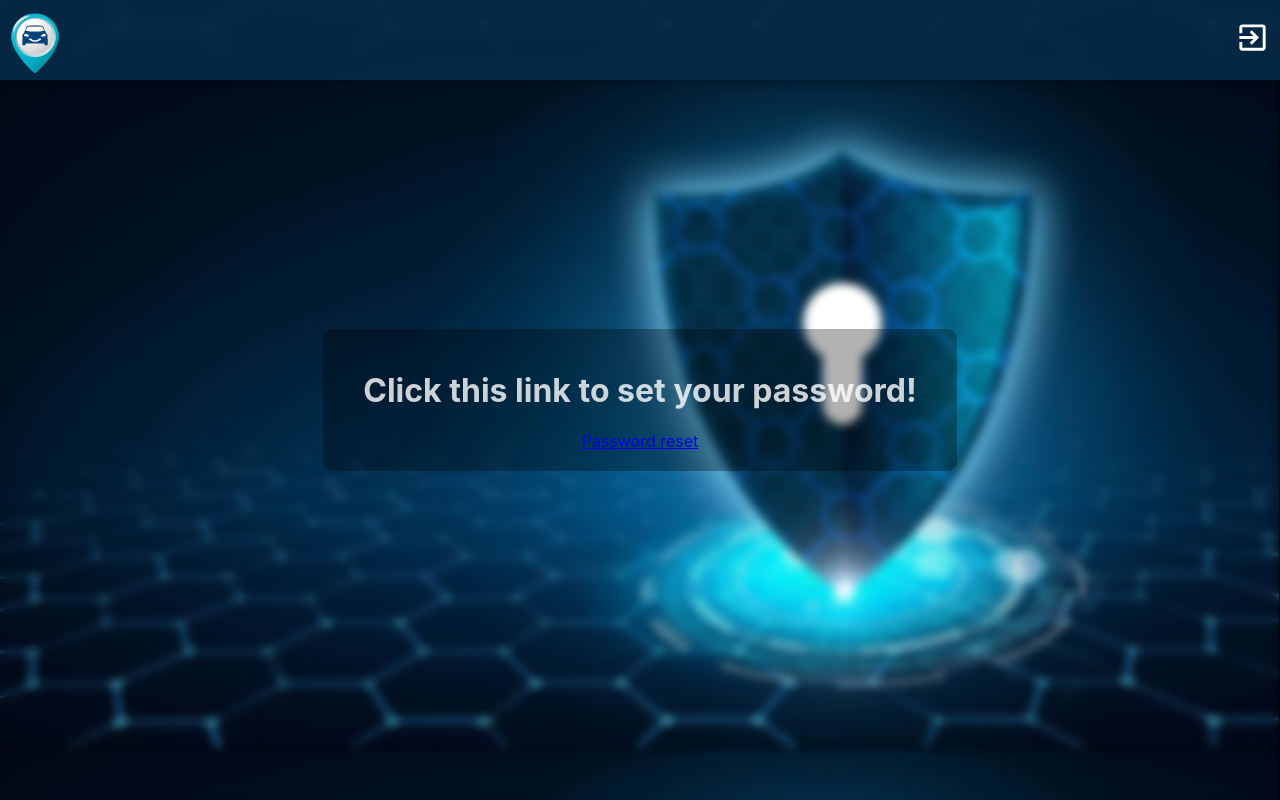
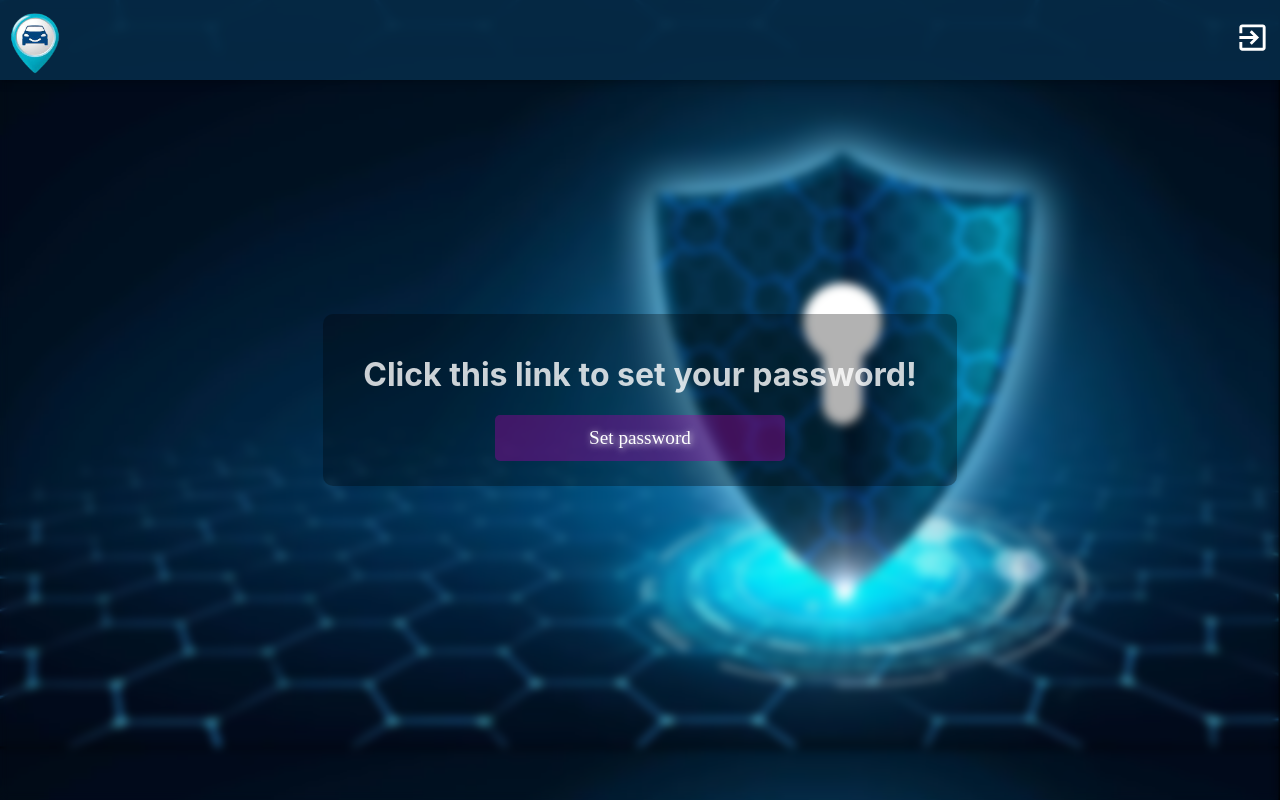
Before and after one commit to raghad-ns/smart-parking-ui, a React (Create React App) app: page /email in a window 1280 px wide. Built offline with nearby package versions, Linux system fonts and the light colour scheme.

Commit message:
open email simulator in new tab

```diff
--- a/src/Pages/email-simulator/email-simulator.page.tsx
+++ b/src/Pages/email-simulator/email-simulator.page.tsx
@@ -6,7 +6,11 @@ const EmailSimulator = () => {
         <div>
             <PopUp>
                 <h1>Click this link to set your password!</h1>
-                <a href="http://localhost:3000/set-password">Password reset</a>
+                <button onClick={() => {
+                    const newTab: Window = window.open('', '_blank') as Window;
+                    newTab.location.href = '/set-password';
+                }}>Set password</button>
+                {/* <a href="http://localhost:3000/set-password">Password reset</a> */}
             </PopUp>
         </div>
     )
--- a/src/hooks/registration.hook.ts
+++ b/src/hooks/registration.hook.ts
@@ -1,5 +1,4 @@
 import { useEffect, useState } from "react";
-import { useNavigate } from "react-router-dom";
 import { signupService } from "../services/user.service";
 import { validateInputs } from "../utils/utils";
 
@@ -8,7 +7,6 @@ const useRegistration = () => {
   const [carId, setCarId] = useState<string>("");
   const [email, setEmail] = useState<string>("");
   const [buttonEnable, setButtonEnable] = useState<boolean>(false);
-  const navigate = useNavigate();
 
   const checkButtonEnable = () => {
     setButtonEnable(ownerName !== "" && carId !== "" && email !== "");
@@ -29,7 +27,8 @@ const useRegistration = () => {
           signup.value.data.passwordLink
         );
         window.alert("Car added successfully! set your password");
-        navigate("/email");
+        const newTab: Window = window.open("", "_blank") as Window;
+        newTab.location.href = "/email";
       }
     } else {
       window.alert("Invalid inputs format, please check your data!");
```
